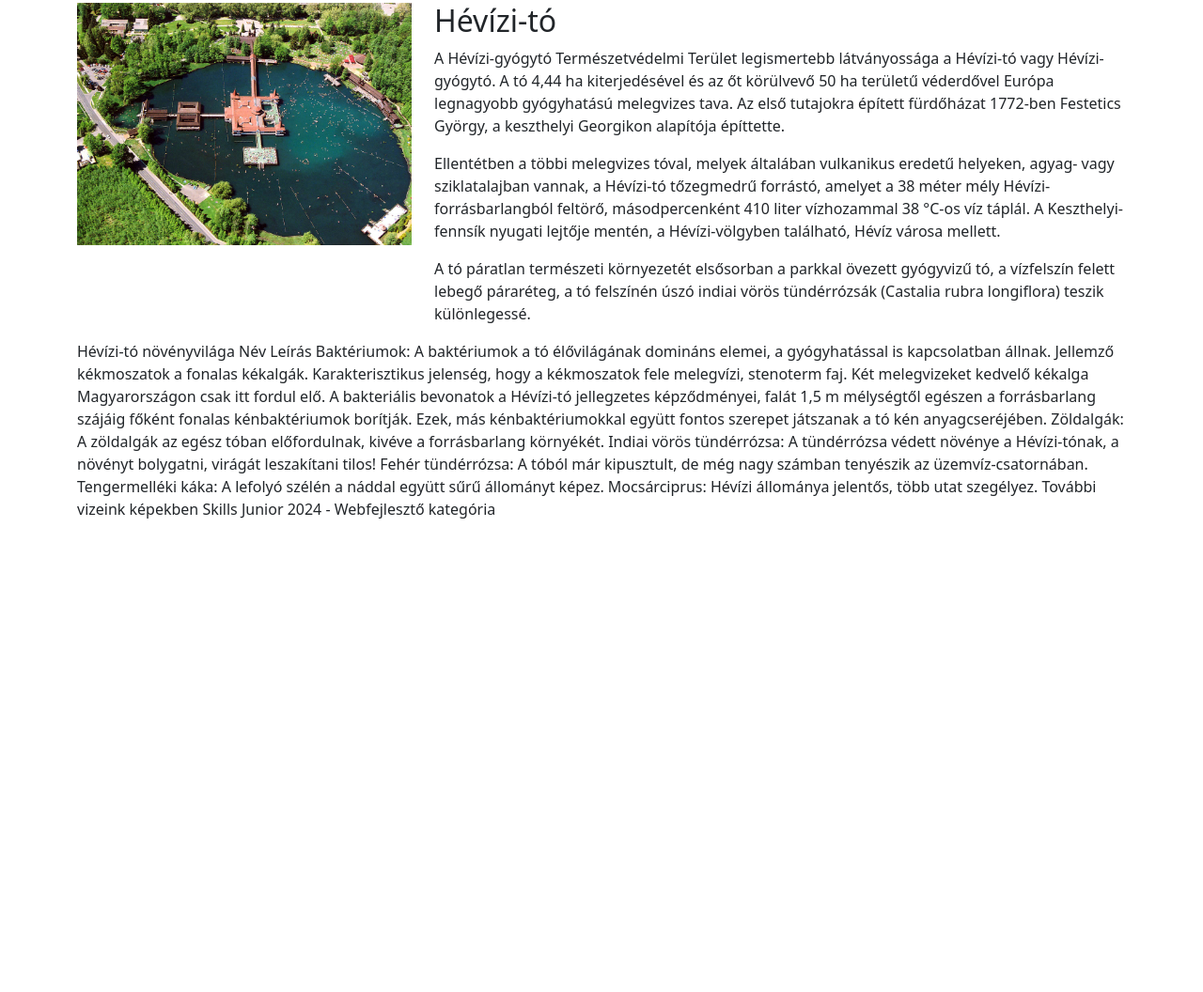
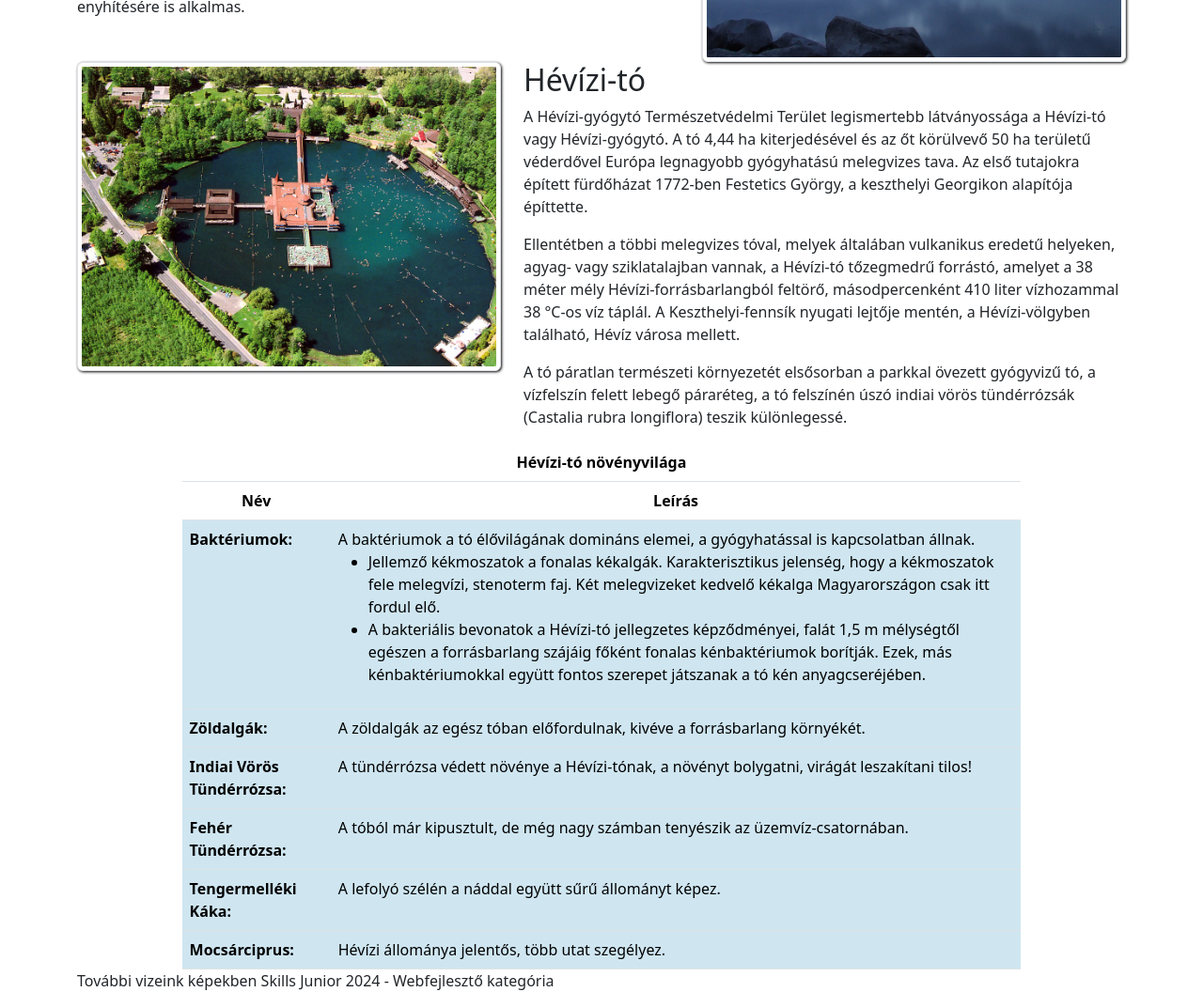
Before and after one commit to VezRoland/SJW2024_Vezsenyi_Roland, a plain HTML site: page index.html in a window 1280 px wide. Shown: the part 1147-2203 px from the top of the page at 94% size. Before the commit the page ends 1701 px from the top, so only its background shows below. Drawn offline with nearby package versions, Linux system fonts and the light colour scheme; a web font is replaced by a local one.

Commit message:
Finished

```diff
--- a/css/style.css
+++ b/css/style.css
@@ -17,6 +17,32 @@ h1 {
   text-shadow: 5px 5px 10px black;
 }
 
+.nav-item:active {
+  color: white;
+  background-color: rgb(255, 255, 255, 0.2);
+}
+
+.img-thumbnail {
+  box-shadow: 1px 1px 3px black;
+}
+
+.table {
+  width: 80%;
+  box-shadow: 1px 1xp 10px black;
+}
+
+.table > tr:first-child {
+  background-color: #06435f;
+}
+
+.table td {
+  background-color: rgb(18, 131, 185, 0.2);
+}
+
+.table td:hover {
+  background-color: rgb(18, 131, 185, 0.7);
+}
+
 @media (max-width: 992px) {
   h1 {
     font-size: 1.5rem;
--- a/index.html
+++ b/index.html
@@ -19,15 +19,15 @@
         <span class="navbar-toggler-icon"></span>
       </button>
       <div class="collapse navbar-collapse" id="navbarSupportedContent">
-        <ul class="navbar-nav me-auto mb-2 mb-lg-0">
-          <li class="nav-item px-2">
-            <a href="nav-link" href="">Velencei-tó</a>
+        <ul class="navbar-nav">
+          <li class="nav-item p-2">
+            <a class="text-decoration-none text-white-50" href="nav-link" href="">Velencei-tó</a>
           </li>
-          <li class="nav-item px-2">
-            <a href="nav-link" href="">Hévízi-tó</a>
+          <li class="nav-item p-2">
+            <a class="text-decoration-none text-white-50" href="nav-link" href="">Hévízi-tó</a>
           </li>
-          <li class="nav-item px-2">
-            <a href="nav-link" href="">További vizeink</a>
+          <li class="nav-item p-2">
+            <a class="text-decoration-none text-white-50" href="nav-link" href="">További vizeink</a>
           </li>
         </ul>
       </div>
@@ -35,7 +35,7 @@
   </nav>
 
   <main class="container">
-    <section>
+    <section class="my-4">
       <p>A tengerpart nélküli Magyarország a Duna medence középső szakaszán helyezkedik el, területének (93.030 km2) egésze a Duna mednce részét képezi. A folyók az országba nyugati, északi és keleti irányból lépnek be, és déli irányba folynak tovább.</p>
       <p>A legjelentősebb folyónak, a Dunának a legnagyobb mellékfolyói a Tisza és a Dráva. A felszíni vizek 82%-át a Duna és a Dráva vezeti le, a Tisza 18%-ot tesz ki, bár az ország 50%-a a Tisza vízgyűjtőjéhez tartozik.</p>
       <p>A Duna Magyarországi szakasza 417 km, az északi-nyugati része magyar-szlovák határfolyó, majd onnan délre kanyarodik. A Tisza 595 km-en keresztül folyik az ország keleti részén.</p>
@@ -45,26 +45,71 @@
     </section>
 
     <article class="row">
-      <div class="col-8">
+      <div class="col-sm-12 col-lg-7">
         <h2>Velencei-tó</h2>
         <p>A Velencei-tó Magyarország harmadik legnagyobb természetes tava. Kedvező természeti és földrajzi adottságainak, valamint a mederszabályzásnak köszönhetően a Balatonhoz hasonlóan hazánk legkedveltebb üdülőhelyeinek egyike.</p>
         <p>Területe 26 km², a felület harmada nádassal borított. A napsütés hatására, valamint a sekély, átlagosan 1,5 m-es mélysége miatt Európa egyik legmelegebb tava: a víz hőmérséklete elérheti a 26-28 °C-ot is.</p>
         <p>A Velencei-tó ásványi anyagokban (nátrium és magnézium) gazdag, kiváló vize a kimerült szervezetet felfrissíti, regenerálja. A fürdésen kívül a reumatikus fájdalmak enyhítésére is alkalmas.</p>
       </div>
-      <div class="col-4">
-        <img class="img-fluid" src="./img/velenceito.jpg" alt="Velencei-tó" title="Készítette: Susulyka - Wikimedia">
+      <div class="col-sm-12 col-lg-5">
+        <img class="img-thumbnail m-auto" src="./img/velenceito.jpg" alt="Velencei-tó" title="Készítette: Susulyka - Wikimedia">
       </div>
     </article>
 
     <article class="row">
-      <div class="col-4">
-        <img class="img-fluid" src="./img/hevizito.jpg" alt="Hévízi-tó" title="Készítette: Civertan Grafikai Stúdió - Wikimedia">
+      <div class="col-sm-12 col-lg-5">
+        <img class="img-thumbnail m-auto mb-3" src="./img/hevizito.jpg" alt="Hévízi-tó" title="Készítette: Civertan Grafikai Stúdió - Wikimedia">
       </div>
-      <div class="col-8">
+      <div class="col-sm-12 col-lg-7">
         <h2>Hévízi-tó</h2>
         <p>A Hévízi-gyógytó Természetvédelmi Terület legismertebb látványossága a Hévízi-tó vagy Hévízi-gyógytó. A tó 4,44 ha kiterjedésével és az őt körülvevő 50 ha területű véderdővel Európa legnagyobb gyógyhatású melegvizes tava. Az első tutajokra épített fürdőházat 1772-ben Festetics György, a keszthelyi Georgikon alapítója építtette.</p>
         <p>Ellentétben a többi melegvizes tóval, melyek általában vulkanikus eredetű helyeken, agyag- vagy sziklatalajban vannak, a Hévízi-tó tőzegmedrű forrástó, amelyet a 38 méter mély Hévízi-forrásbarlangból feltörő, másodpercenként 410 liter vízhozammal 38 °C-os víz táplál. A Keszthelyi-fennsík nyugati lejtője mentén, a Hévízi-völgyben található, Hévíz városa mellett.</p>
         <p>A tó páratlan természeti környezetét elsősorban a parkkal övezett gyógyvizű tó, a vízfelszín felett lebegő páraréteg, a tó felszínén úszó indiai vörös tündérrózsák (Castalia rubra longiflora) teszik különlegessé.</p>
+      </div>
+      <div>
+        <table class="table m-auto">
+          <thead>
+            <tr>
+              <th class="text-center" colspan="2">Hévízi-tó növényvilága</th>
+            </tr>
+            <tr>
+              <th class="text-center" scope="col">Név</th>
+              <th class="text-center" scope="col">Leírás</th>
+            </tr>
+          </thead>
+          <tbody>
+            <tr>
+              <td class="fw-bold text-capitalize">Baktériumok:</td>
+              <td>
+                A baktériumok a tó élővilágának domináns elemei, a gyógyhatással is kapcsolatban állnak.
+                <ul>
+                  <li>Jellemző kékmoszatok a fonalas kékalgák. Karakterisztikus jelenség, hogy a kékmoszatok fele melegvízi, stenoterm faj. Két melegvizeket kedvelő kékalga Magyarországon csak itt fordul elő.</li>
+                  <li>A bakteriális bevonatok a Hévízi-tó jellegzetes képződményei, falát 1,5 m mélységtől egészen a forrásbarlang szájáig főként fonalas kénbaktériumok borítják. Ezek, más kénbaktériumokkal együtt fontos szerepet játszanak a tó kén anyagcseréjében.</li>
+                </ul>
+              </td>
+            </tr>
+            <tr>
+              <td class="fw-bold text-capitalize">Zöldalgák:</td>
+              <td>A zöldalgák az egész tóban előfordulnak, kivéve a forrásbarlang környékét.</td>
+            </tr>
+            <tr>
+              <td class="fw-bold text-capitalize">Indiai vörös tündérrózsa:</td>
+              <td>A tündérrózsa védett növénye a Hévízi-tónak, a növényt bolygatni, virágát leszakítani tilos!</td>
+            </tr>
+            <tr>
+              <td class="fw-bold text-capitalize">Fehér tündérrózsa:</td>
+              <td>A tóból már kipusztult, de még nagy számban tenyészik az üzemvíz-csatornában.</td>
+            </tr>
+            <tr>
+              <td class="fw-bold text-capitalize">Tengermelléki káka:</td>
+              <td>A lefolyó szélén a náddal együtt sűrű állományt képez.</td>
+            </tr>
+            <tr>
+              <td class="fw-bold text-capitalize">Mocsárciprus:</td>
+              <td>Hévízi állománya jelentős, több utat szegélyez.</td>
+            </tr>
+          </tbody>
+        </table>
       </div>
     </article>
 
@@ -89,18 +134,6 @@
 
 
 
-
-    Hévízi-tó növényvilága
-    Név	Leírás
-    Baktériumok:	A baktériumok a tó élővilágának domináns elemei, a gyógyhatással is kapcsolatban állnak.
-        Jellemző kékmoszatok a fonalas kékalgák. Karakterisztikus jelenség, hogy a kékmoszatok fele melegvízi, stenoterm faj. Két melegvizeket kedvelő kékalga Magyarországon csak itt fordul elő.
-        A bakteriális bevonatok a Hévízi-tó jellegzetes képződményei, falát 1,5 m mélységtől egészen a forrásbarlang szájáig főként fonalas kénbaktériumok borítják. Ezek, más kénbaktériumokkal együtt fontos szerepet játszanak a tó kén anyagcseréjében.
-    Zöldalgák:	A zöldalgák az egész tóban előfordulnak, kivéve a forrásbarlang környékét.
-    Indiai vörös tündérrózsa:	A tündérrózsa védett növénye a Hévízi-tónak, a növényt bolygatni, virágát leszakítani tilos!
-    Fehér tündérrózsa:	A tóból már kipusztult, de még nagy számban tenyészik az üzemvíz-csatornában.
-    Tengermelléki káka:	A lefolyó szélén a náddal együtt sűrű állományt képez.
-    Mocsárciprus:	Hévízi állománya jelentős, több utat szegélyez.
-
     További vizeink képekben
 
     Skills Junior 2024 - Webfejlesztő kategória
```
